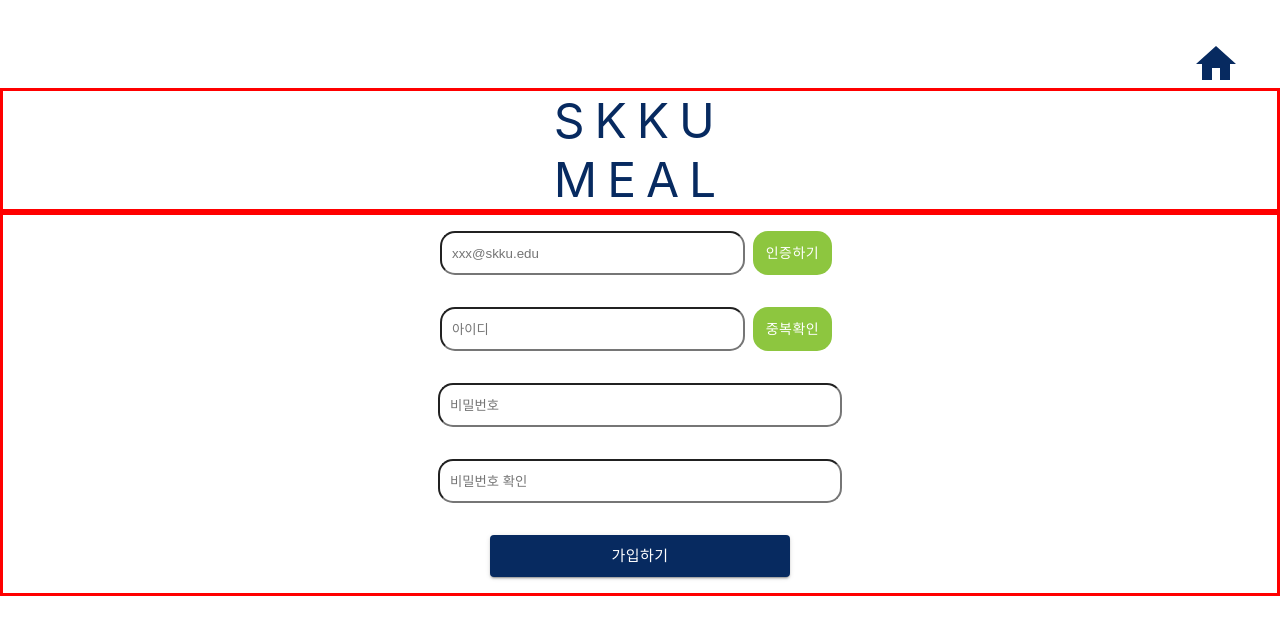
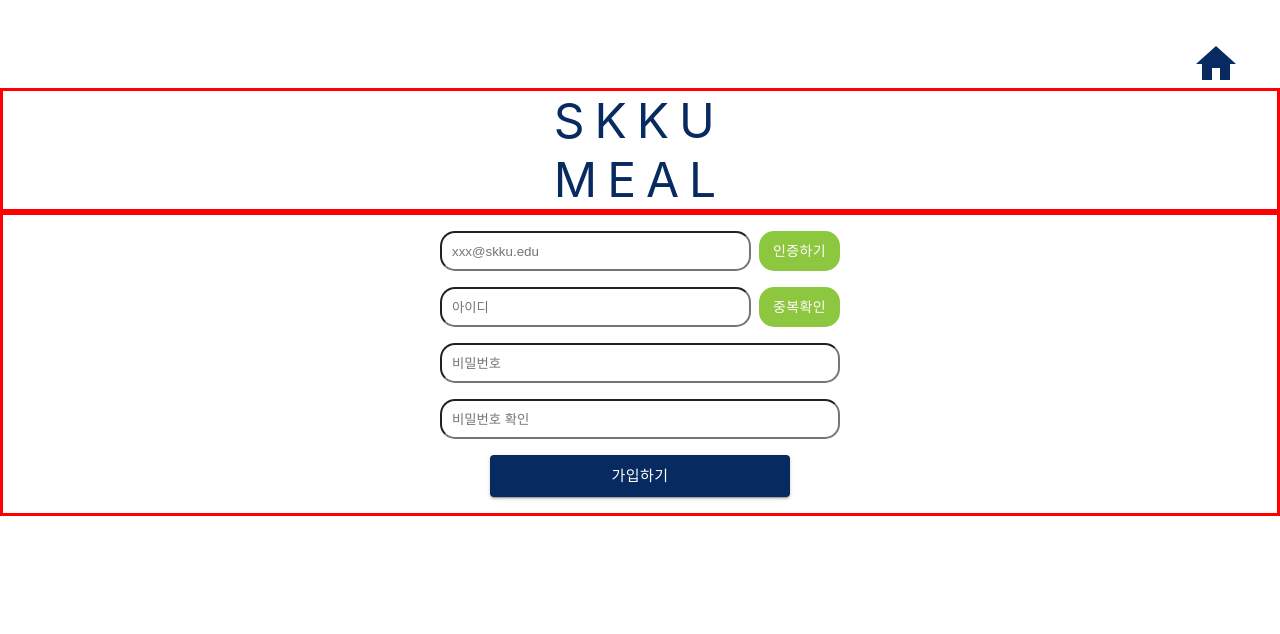
Before and after one commit to rbals0445/skku-graduation-project, a React (Create React App) app in the folder skkumeal-client/: page /signup in a window 1280 px wide. Shown: the top 634 px of the page. Built offline with nearby package versions, Linux system fonts and the light colour scheme.

Commit message:
feat(공통컴포넌트): 에러메세지 추가, disabled 추가, todo Readme에 추가

```diff
--- a/skkumeal-client/src/components/Common/Input.jsx
+++ b/skkumeal-client/src/components/Common/Input.jsx
@@ -2,30 +2,55 @@
 import styled from "styled-components";
 import { StyledSmallButton } from "./StyledButton";
 
-export const Input = React.forwardRef((props, ref) => {
-  return <InputField {...props} ref={ref} />;
+export const Input = React.forwardRef(({ errorMessage, ...props }, ref) => {
+  return (
+    <div>
+      <InputField {...props} ref={ref} />
+      {errorMessage && <ErrorMessage>{errorMessage}</ErrorMessage>}
+    </div>
+  );
 });
 
 export const InputWithButton = React.forwardRef(
-  ({ value, onClick, ...props }, ref) => {
+  ({ width, value, onClick, errorMessage, disabled, ...props }, ref) => {
     return (
-      <Wrapper>
-        <Input {...props} ref={ref} />
-        <StyledSmallButton onClick={onClick} value={value} />
-      </Wrapper>
+      <>
+        <Wrapper style={{ width }}>
+          <div style={{ display: "flex" }}>
+            <InputField {...props} disabled={disabled} ref={ref} />
+            <StyledSmallButton
+              disabled={disabled}
+              onClick={onClick}
+              value={value}
+            />
+          </div>
+          <div>
+            {errorMessage && <ErrorMessage>{errorMessage}</ErrorMessage>}
+          </div>
+        </Wrapper>
+      </>
     );
   }
 );
 
 const Wrapper = styled.div`
   display: flex;
+  flex-direction: column;
 `;
 
 const InputField = styled.input`
-  margin: 16px 0;
+  margin: 16px 0 0 0;
   padding: 0px;
   width: 400px;
   height: 40px;
   border-radius: 15px;
   text-indent: 10px;
+  box-sizing: border-box;
 `;
+
+const ErrorMessage = styled.p`
+  color: red;
+  margin: 4px 0 0 4px;
+  padding: 0;
+  justify-content: flex-start;
+`;
--- a/skkumeal-client/src/components/Common/StyledButton.jsx
+++ b/skkumeal-client/src/components/Common/StyledButton.jsx
@@ -14,7 +14,7 @@
 
 const SmallButton = styled(Button)`
   && {
-    margin: 16px 8px;
+    margin: 16px 0 0 8px;
     width: 100px;
     background-color: rgb(141, 198, 63);
     color: white;
--- a/skkumeal-client/src/constants/regexp.js
+++ b/skkumeal-client/src/constants/regexp.js
@@ -1 +1,2 @@
 export const REGEXP_VALID_ID = /^[a-zA-Z0-9]*$/;
+export const REGEXP_VALID_EMAIL = /^[a-zA-Z0-9]+@skku.edu$/;
--- a/skkumeal-client/src/pages/SignUp.js
+++ b/skkumeal-client/src/pages/SignUp.js
@@ -1,17 +1,23 @@
 import React, { useState } from "react";
 import styled from "styled-components";
 import { Logo, StyledButton, Input, InputWithButton } from "../components";
-import { Box } from "@mui/material";
 import HomeIcon from "@mui/icons-material/Home";
 import { useNavigate } from "react-router-dom";
 import { useForm } from "react-hook-form";
 import { sendEmailAuthCode, fileUploadToDB, fileUploadToS3 } from "../apis";
+import { REGEXP_VALID_EMAIL } from "../constants/regexp";
 
 export const SignUp = () => {
   const navigate = useNavigate();
+
   const [url, setUrl] = useState("");
+  const [disabled, setDisabled] = useState({
+    email: false,
+    id: false,
+    authCode: false,
+  });
 
-  const { register, errors, getValues } = useForm({
+  const { register, errors, getValues, handleSubmit, trigger } = useForm({
     defaultValues: {
       id: "",
       password: "",
@@ -22,20 +28,32 @@
     navigate("/");
   };
 
-  const handleSubmit = async (e) => {
-    e.preventDefault();
-
-    await fileUploadToDB(getValues(), url);
+  const onSubmit = async (data) => {
+    console.log(data);
+    navigate("/");
+    // await fileUploadToDB(getValues(), url);
   };
 
   const handleAuth = async () => {
     const { email } = getValues();
-    if (email.length) {
+
+    if (await trigger()) {
       try {
+        setDisabled((prev) => ({ ...prev, email: true }));
         await sendEmailAuthCode(email);
       } catch (e) {
         console.log(e);
       }
+    }
+  };
+
+  const handleCheckAuthCode = async () => {
+    const { authCode } = getValues();
+    try {
+      console.log(authCode);
+      setDisabled((prev) => ({ ...prev, authCode: true }));
+    } catch (e) {
+      console.log(e);
     }
   };
 
@@ -61,31 +79,57 @@
       </Header>
       <Logo />
 
-      <InputForm>
-        <Box width="400px">
+      <InputForm onSubmit={handleSubmit(onSubmit)}>
         <InputWithButton
           required
+          width="400px"
           placeholder="xxx@skku.edu"
-            ref={register}
+          ref={register({
+            pattern: {
+              value: REGEXP_VALID_EMAIL,
+              message: "xxx@skku.edu 형식으로 입력해주세요",
+            },
+          })}
           name="email"
           value={"인증하기"}
           onClick={handleAuth}
+          errorMessage={errors.email?.message}
+          disabled={disabled.email}
         />
-        </Box>
 
-        <Box width="400px">
+        {disabled.email && (
+          <InputWithButton
+            required
+            width="400px"
+            placeholder="인증코드 입력"
+            ref={register}
+            name="authCode"
+            value={"확인하기"}
+            onClick={handleCheckAuthCode}
+            disabled={disabled.authCode}
+          />
+        )}
+
         <InputWithButton
           required
           placeholder="아이디"
           ref={register}
           name="id"
           value={"중복확인"}
+          width="400px"
+          disabled={disabled.id}
         />
-        </Box>
-
-        <Input required placeholder="비밀번호" ref={register} name="pwd" />
 
         <Input
+          type="password"
+          required
+          placeholder="비밀번호"
+          ref={register}
+          name="pwd"
+        />
+
+        <Input
+          type="password"
           required
           placeholder="비밀번호 확인"
           ref={register}
@@ -96,7 +140,6 @@
           type="submit"
           variant="contained"
           size="large"
-          onClick={handleSubmit}
           value={"가입하기"}
           sx={{
             margin: "16px 0",
```
Also changed, not shown: 1 other file (tests, documents, lock files or other folders). Lines whose indentation alone changed are shown as unchanged.
